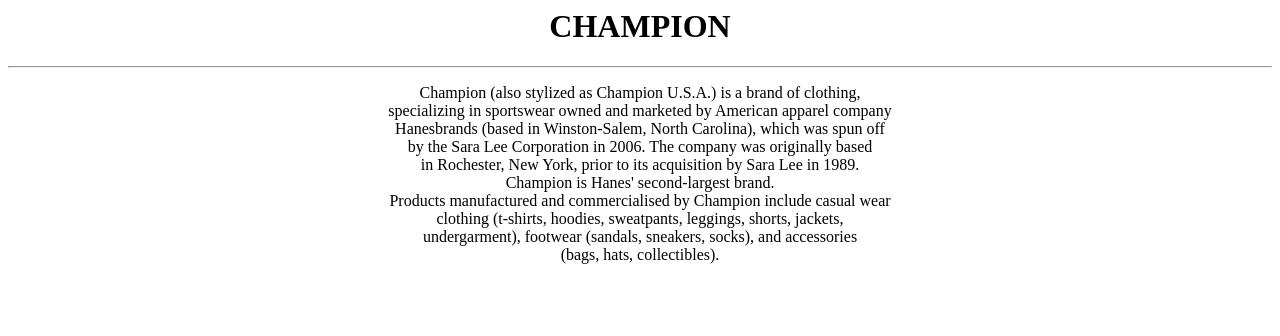
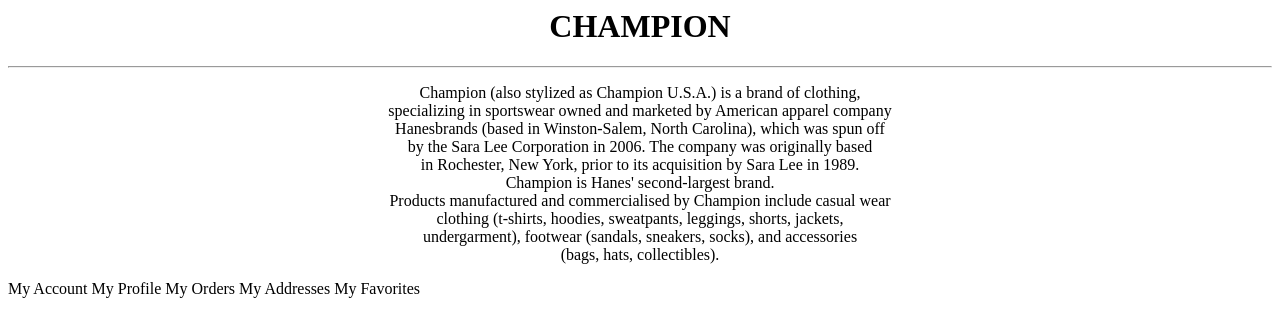
Before and after one commit to McBugatti/Conqueror, a plain HTML site: page index.html in a window 1280 px wide. Drawn offline with Linux system fonts and the light colour scheme.

Commit message:
Update index.html

```diff
--- a/index.html
+++ b/index.html
@@ -9,5 +9,12 @@
  <p><center>Champion (also stylized as Champion U.S.A.) is a brand of clothing,<br> specializing in sportswear owned and marketed by American apparel company <br> Hanesbrands (based in Winston-Salem, North Carolina), which was spun off <br> by the Sara Lee Corporation in 2006. The company was originally based <br> in Rochester, New York, prior to its acquisition by Sara Lee in 1989. <br> Champion is Hanes' second-largest brand. <br>
 
     Products manufactured and commercialised by Champion include casual wear <br> clothing (t-shirts, hoodies, sweatpants, leggings, shorts, jackets, <br> undergarment), footwear (sandals, sneakers, socks), and accessories <br> (bags, hats, collectibles).</center></p>
+<p>
+My Account
+My Profile
+My Orders
+My Addresses
+My Favorites</p>
 </body>
+
 </html>
```
